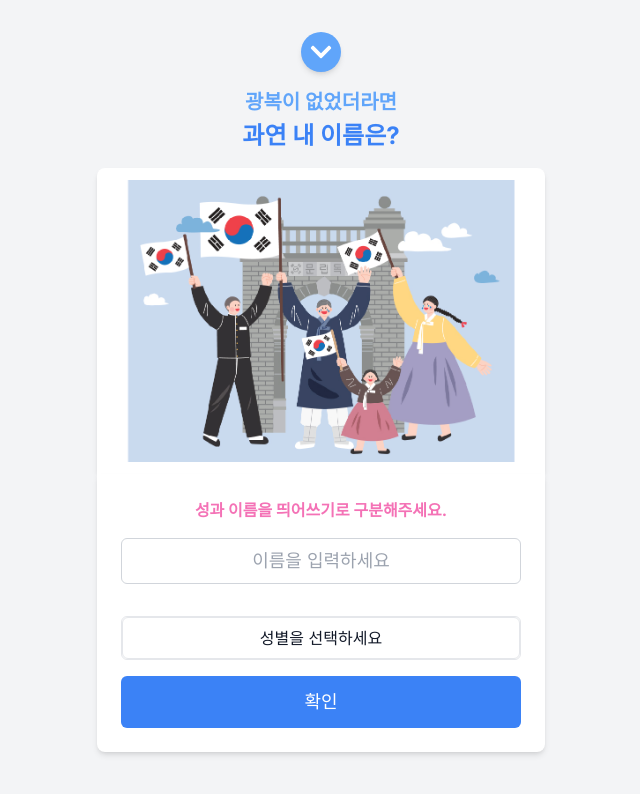
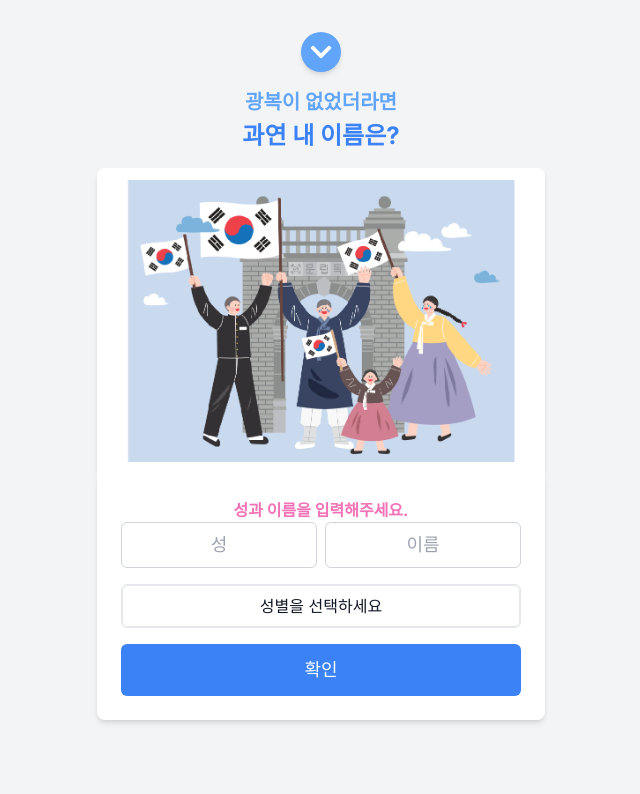
Before and after one commit to Camof1ow/your-name-815, a Next.js app: page /myname in a window 1280 px wide. Shown: the top 794 px of the page, without its empty margins (319-959 px from the left). Built offline with nearby package versions, Linux system fonts and the light colour scheme.

Commit message:
입력 폼 수정

```diff
--- a/app/myname/page.tsx
+++ b/app/myname/page.tsx
@@ -1,11 +1,10 @@
 "use client";
 
-import React, { useState, useEffect, useContext } from 'react';
+import React, { useState, useEffect } from 'react';
 import { useRouter } from 'next/navigation';
-import { useGlobalContext } from '@/context/GlobalContext'; // named import로 수정
+import { useGlobalContext } from '@/context/GlobalContext';
 import Navigation from '@/components/Navigation';
 import Modal from '@/components/Modal';
-import SelectBox from "@/components/SelectBox";
 import GenderSelect from "@/components/GenderSelect";
 import * as d3 from 'd3';
 
@@ -34,31 +33,27 @@ const defaultModalState: Modal = {
     body: ''
 };
 
-const defaultOptionState : Option = {
+const defaultOptionState: Option = {
     value: '',
     label: ''
-}
+};
 
 export default function FormPage() {
-    const [inputValue, setInputValue] = useState<string>('');
+    const [lastName, setLastName] = useState<string>('');
+    const [firstName, setFirstName] = useState<string>('');
     const [hanjaData, setHanjaData] = useState<HanjaData[]>([]);
-    const [selectBoxes, setSelectBoxes] = useState<string[]>([]);
-    const [filteredOptions, setFilteredOptions] = useState<{ [index: number]: Option[] }>({});
-    const [firstNameHanja, setFirstNameHanja] = useState<string[]>([]);
-    const [lastNameHanja, setLastNameHanja] = useState<string[]>([]);
+    const [filteredLastNameOptions, setFilteredLastNameOptions] = useState<Option[][]>([]);
+    const [filteredFirstNameOptions, setFilteredFirstNameOptions] = useState<Option[][]>([]);
     const [modal, setModal] = useState<Modal>(defaultModalState);
     const [selectedGender, setSelectedGender] = useState<Option>(defaultOptionState);
     const router = useRouter();
     const { setData } = useGlobalContext();
 
-
     const handleModalClose = () => {
         setModal(defaultModalState);
     };
 
-
     async function loadHanjaData() {
-
         try {
             const data = await d3.csv('/hanja.csv');
             return data.map(d => ({
@@ -81,53 +76,53 @@ export default function FormPage() {
             const data = await loadHanjaData();
             setHanjaData(data);
         }
-
         fetchData();
     }, []);
 
     useEffect(() => {
-        const stringArray = inputValue.split(' ');
-        const optionsObj: { [index: number]: Option[] } = {};
-        let selectBoxIndex = 0;
-
-        stringArray.forEach(part => {
-            const charArray = part.split('');
-            charArray.forEach((char, index) => {
-                const options = hanjaData
+        const lastNameOptions = lastName.split('').map(char =>
+            hanjaData
                 .filter(item => item.main_sound === char)
                 .map(item => ({
                     value: item.hanja,
                     label: `${item.hanja} (${item.meaning.replace(/[\[\]\'\"]/g, '')})`
-                    }));
-                optionsObj[selectBoxIndex * 10 + index] = options;
-            });
-            selectBoxIndex++;
-        });
+                }))
+        );
+        setFilteredLastNameOptions(lastNameOptions);
+    }, [lastName, hanjaData]);
 
-        setFilteredOptions(optionsObj);
-    }, [inputValue, hanjaData]);
+    useEffect(() => {
+        const firstNameOptions = firstName.split('').map(char =>
+            hanjaData
+                .filter(item => item.main_sound === char)
+                .map(item => ({
+                    value: item.hanja,
+                    label: `${item.hanja} (${item.meaning.replace(/[\[\]\'\"]/g, '')})`
+                }))
+        );
+        setFilteredFirstNameOptions(firstNameOptions);
+    }, [firstName, hanjaData]);
 
-    const handleInputChange = (event: React.ChangeEvent<HTMLInputElement>) => {
-        const value = event.target.value;
-        setInputValue(value);
-        const boxes = value.split('').filter(char => char.trim() !== '');
-        setSelectBoxes(new Array(boxes.length).fill(''));
-    };
+    const handleSelectChange = (index: number, value: string, type: 'lastName' | 'firstName') => {
+        const currentValue = type === 'lastName' ? lastName : firstName;
+        const newValue = currentValue.split('');
+        newValue[index] = value;
+        const updatedValue = newValue.join('');
 
-    const handleSelectChange = (index: number, value: string) => {
-        const newSelectBoxes = [...selectBoxes];
-        newSelectBoxes[index] = value;
-        setSelectBoxes(newSelectBoxes);
+        if (type === 'lastName') {
+            setLastName(updatedValue);
+        } else {
+            setFirstName(updatedValue);
+        }
     };
 
     const handleSubmit = async (event: React.FormEvent<HTMLFormElement>) => {
         event.preventDefault();
 
-        const stringArray = inputValue.split(' ');
-        if (stringArray.length < 2) {
+        if (!lastName || !firstName) {
             setModal({
                 isOpen: true,
-                body: '성과 이름 사이 공백을 포함시켜주세요.'
+                body: '성과 이름을 모두 입력해주세요.'
             });
             return;
         } else if (selectedGender.value === '') {
@@ -138,83 +133,93 @@ export default function FormPage() {
             return;
         }
 
-        const lastNameLength = stringArray[0].length;
-        const newLastNameHanja = Object.entries(selectBoxes)
-            .filter(([index]) => parseInt(index) < lastNameLength)
-            .sort(([a], [b]) => parseInt(a) - parseInt(b))
-            .map(([, value]) => value);
-
-        const newFirstNameHanja = Object.entries(selectBoxes)
-            .filter(([index]) => parseInt(index) >= lastNameLength)
-            .sort(([a], [b]) => parseInt(a) - parseInt(b))
-            .map(([, value]) => value);
-
-        setFirstNameHanja(newFirstNameHanja);
-        setLastNameHanja(newLastNameHanja);
-
-
         const data = {
-            firstName: newFirstNameHanja.join(''),
-            lastName: newLastNameHanja.join(''),
+            firstName,
+            lastName,
             gender: selectedGender.value
         };
         setData(data); // Context에 데이터 저장
         router.push('/myname/result');
-
     };
 
     const genderOptions = [
-        {value: 'male', label: '남성'},
-        {value: 'female', label: '여성'},
+        { value: 'male', label: '남성' },
+        { value: 'female', label: '여성' },
     ];
 
     const handleGenderChange = (value: Option) => {
-
         setSelectedGender(value);
     };
 
     return (
         <div className="flex flex-col h-screen bg-gray-100 p-4">
-            <Navigation/> {/* 네비게이션 탭을 여기에 추가 */}
+            <Navigation />
 
             <div className="flex flex-col items-center flex-1 px-4">
                 <h1 className="text-xl text-blue-400 font-bold mb-1 text-center">광복이 없었더라면</h1>
                 <h1 className="text-2xl text-blue-500 font-bold mb-4 text-center">과연 내 이름은?</h1>
 
-                <img className="w-full p-3 max-w-md bg-white rounded-t-lg shadow-md" src="/815.jpg"
-                     alt={"광복절 이미지"}></img>
-                <form onSubmit={handleSubmit} className="w-full max-w-md bg-white p-6 rounded-b-lg shadow-md">
+                <img className="w-full p-3 max-w-md bg-white rounded-t-lg shadow-md" src="/815.jpg" alt="광복절 이미지" />
+
+                <form onSubmit={handleSubmit} className="w-full max-w-md bg-white p-6 rounded-b-lg shadow-md relative">
                     <label className="block mb-4 text-center">
-                        <span className="font-bold text-pink-400">성과 이름을 띄어쓰기로 구분해주세요.</span>
+                        <span className="font-bold text-pink-400">성과 이름을 입력해주세요.</span>
+                        <div className="relative flex gap-2 mb-4">
+                            <div className="relative flex-1">
                                 <input
                                     type="text"
-                            value={inputValue}
-                            onChange={handleInputChange}
-                            className="mt-4 p-2 block w-full border border-gray-300 rounded-md text-lg text-center"
-                            placeholder="이름을 입력하세요"
+                                    value={lastName}
+                                    onChange={(e) => setLastName(e.target.value)}
+                                    className="p-2 border border-gray-300 rounded-md text-lg text-center w-full"
+                                    placeholder="성"
                                 />
-                        <div className="grid grid-cols-3 gap-4 mt-4">
-                            {inputValue.split('')
-                                .filter(char => char.trim() !== '')
-                                .map((char, index) => {
-                                    const options = hanjaData
-                                        .filter(item => item.main_sound === char)
-                                        .map(item => ({
-                                            value: item.hanja,
-                                            label: `${item.hanja} (${item.meaning.replace(/[\[\]\'\"]/g, '')})`
-                                        }));
+                                {lastName && (
+                                    <div
+                                        className="absolute top-full left-0 mt-1 bg-white border border-gray-300 rounded-lg w-full max-h-60 overflow-y-auto z-10">
+                                        {filteredLastNameOptions.map((options, index) => (
+                                            <div key={index} className="relative">
+                                                {options.map(option => (
+                                                    <div
+                                                        key={option.value}
+                                                        className="p-2 border-b last:border-b-0 cursor-pointer hover:bg-gray-200"
+                                                        onClick={() => handleSelectChange(index, option.value, 'lastName')}
+                                                    >
+                                                        {option.label}
+                                                    </div>
+                                                ))}
+                                            </div>
+                                        ))}
+                                    </div>
+                                )}
+                            </div>
 
-                                    return (
-                                        <SelectBox
-                                            key={index}
-                                            options={options}
-                                            value={selectBoxes[index] || ''}
-                                            onChange={(value) => handleSelectChange(index, value)}
-                                            placeholder={char}
-                                            index={index} // 인덱스 전달
+                            <div className="relative flex-1">
+                                <input
+                                    type="text"
+                                    value={firstName}
+                                    onChange={(e) => setFirstName(e.target.value)}
+                                    className="p-2 border border-gray-300 rounded-md text-lg text-center w-full"
+                                    placeholder="이름"
                                 />
-                                    );
-                                })}
+                                {firstName && (
+                                    <div
+                                        className="absolute top-full left-0 mt-1 bg-white border border-gray-300 rounded-lg w-full max-h-60 overflow-y-auto z-10">
+                                        {filteredFirstNameOptions.map((options, index) => (
+                                            <div key={index} className="relative">
+                                                {options.map(option => (
+                                                    <div
+                                                        key={option.value}
+                                                        className="p-2 border-b last:border-b-0 cursor-pointer hover:bg-gray-200"
+                                                        onClick={() => handleSelectChange(index, option.value, 'firstName')}
+                                                    >
+                                                        {option.label}
+                                                    </div>
+                                                ))}
+                                            </div>
+                                        ))}
+                                    </div>
+                                )}
+                            </div>
                         </div>
 
                         <GenderSelect
@@ -223,7 +228,6 @@ export default function FormPage() {
                             onChange={handleGenderChange}
                             placeholder="성별을 선택하세요"
                         />
-
                     </label>
 
                     <button type="submit"
@@ -231,18 +235,13 @@ export default function FormPage() {
                         확인
                     </button>
                 </form>
+
             </div>
 
-            {/* 모달 컴포넌트 */}
-            <Modal
-                isOpen={modal.isOpen}
-                onClose={handleModalClose}
-            >
+            <Modal isOpen={modal.isOpen} onClose={handleModalClose}>
                 <p className="text-gray-700 text-center leading-relaxed">{modal.body}</p>
                 <button
-                    onClick={() => {
-                        setModal(defaultModalState)
-                    }}
+                    onClick={handleModalClose}
                     className="mt-4 w-full py-2 bg-blue-500 text-white rounded-md hover:bg-blue-600"
                 >
                     알겠습니다.
```
Lines whose indentation alone changed are shown as unchanged.
